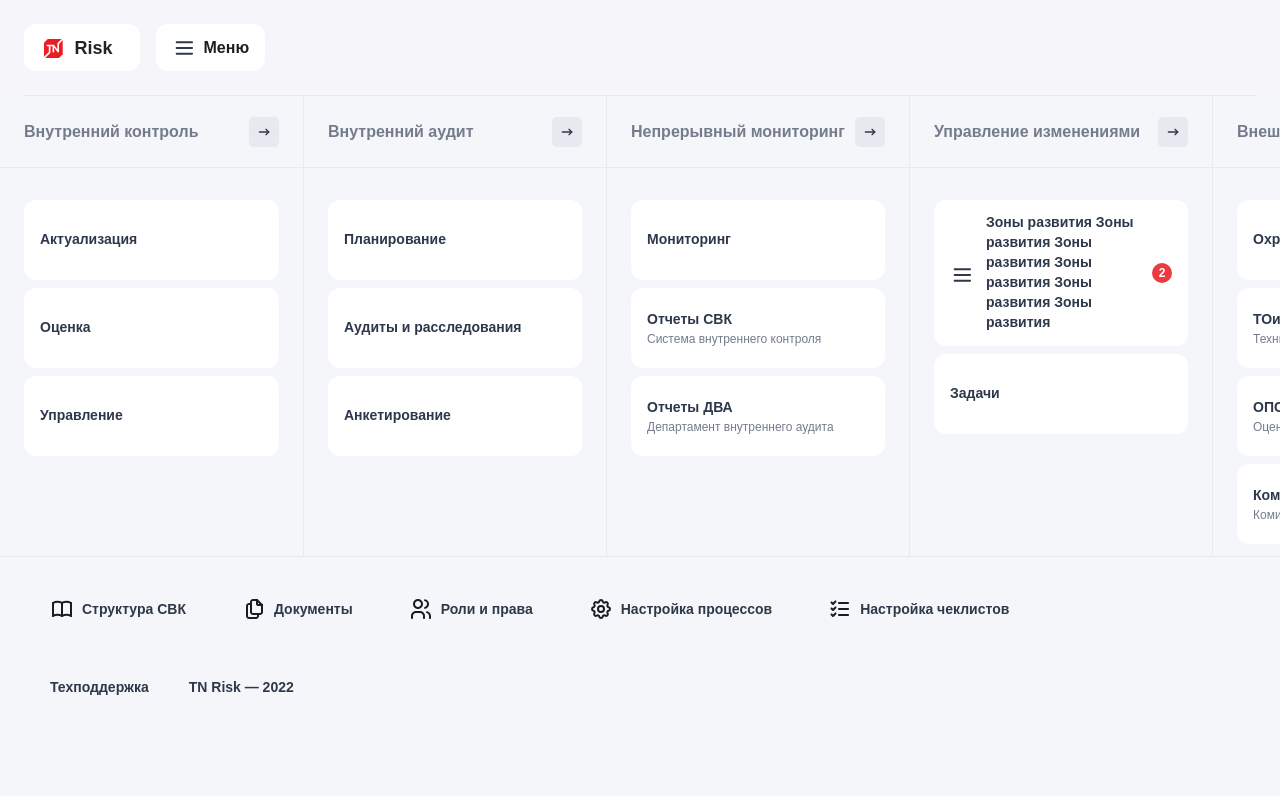
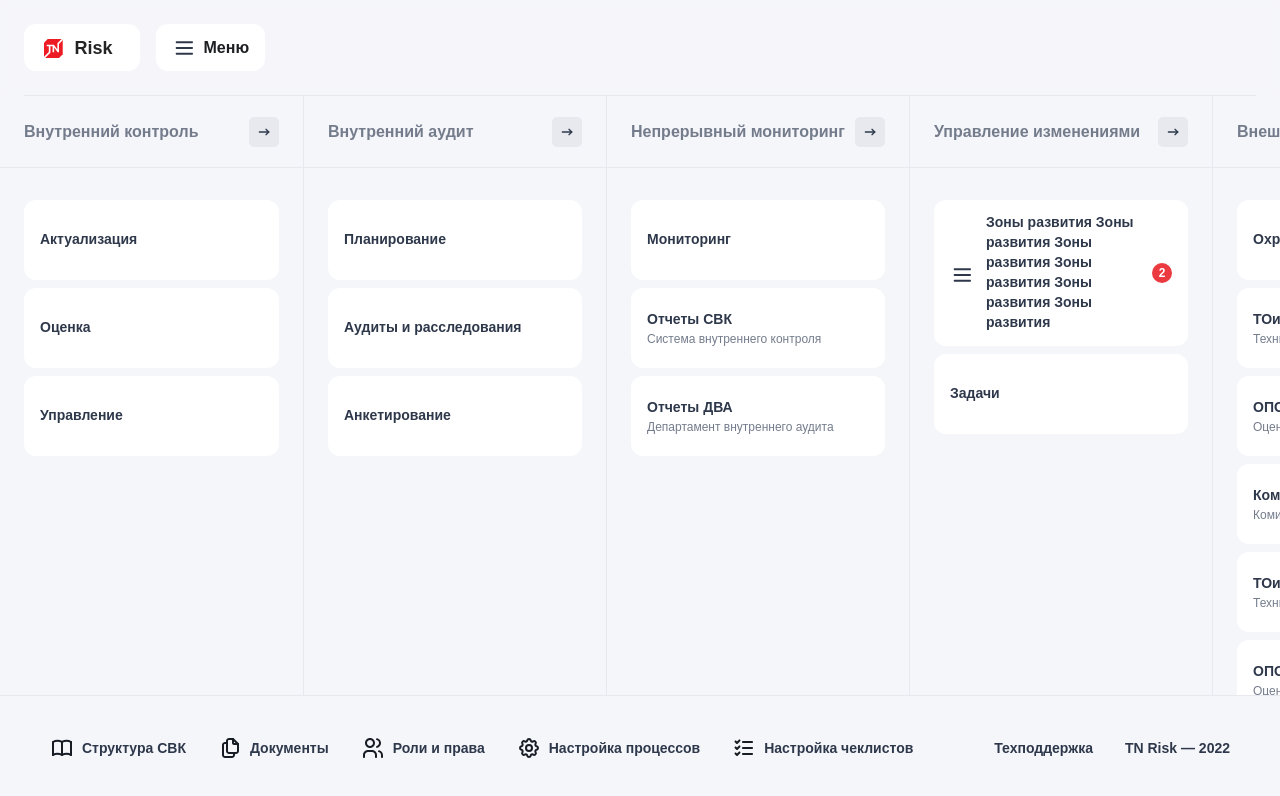
Before and after one commit to DenisKamchatov/TNRisk, a Vue app: page / in a window 1280 px wide. Shown: the top 796 px of the page. Built offline with nearby package versions, Linux system fonts and the light colour scheme.

Commit message:
Add adaptive

```diff
--- a/src/components/Header.vue
+++ b/src/components/Header.vue
@@ -32,7 +32,7 @@ const isOpenedMenu = ref<boolean>(false)
 
 <style lang="scss">
 .header__cap {
-  position: sticky;
+  position: fixed;
   top: 0;
   left: 0;
   z-index: 90;
@@ -44,7 +44,7 @@ const isOpenedMenu = ref<boolean>(false)
   backdrop-filter: blur(5px);
 }
 .header {
-  position: sticky;
+  position: fixed;
   top: 0;
   left: 0;
   z-index: 100;
@@ -133,14 +133,40 @@ const isOpenedMenu = ref<boolean>(false)
   width: -webkit-fill-available;
   margin: 0 0;
   padding: 0 0;
+  max-height: 90vh;
+  overflow-y: scroll;
 
   background-color: #fff;
   box-shadow: 0px 2px 8px 0px rgba(46, 56, 75, 0.08), 0px 0px 1px 0px rgba(46, 56, 75, 0.24), 0px 6px 58px 0px rgba(121, 145, 173, 0.19);
 
   border-radius: 24px;
-  overflow: hidden;
 
   backdrop-filter: none;
+
+  &::-webkit-scrollbar {
+    transform: translateX(40px);
+    width: 18px;
+    height: 18px;
+  }
+
+  &::-webkit-scrollbar-track {
+    background: #fff;
+  }
+
+  &::-webkit-scrollbar-thumb {
+    background-color: #d6dee1;
+    border-radius: 20px;
+    border: 6px solid transparent;
+    background-clip: content-box;
+  }
+
+  &::-webkit-scrollbar-thumb:hover {
+    background-color: #a8bbbf;
+  }
+
+  &::-webkit-scrollbar-corner {
+    background: none;
+  }
 
   .header__top {
     padding: 24px 32px;
--- a/src/layouts/homepage-layout.vue
+++ b/src/layouts/homepage-layout.vue
@@ -1,18 +1,27 @@
-<script setup lang="ts">
-
-</script>
+<script setup lang="ts"></script>
 
 <template>
-    <div class="homepage-layout">
-        <div class="homepage-layout__main">
-            <slot></slot>
-        </div>
-        <div class="homepage-layout__footer">
-            <slot name="footer"></slot>
-        </div>
+  <div class="homepage-layout">
+    <!-- <div class="homepage-layout__main"> -->
+      <slot></slot>
+    <!-- </div> -->
+    <div class="homepage-layout__footer">
+      <slot name="footer"></slot>
     </div>
+  </div>
 </template>
 
 <style lang="scss">
+.homepage-layout {
+  display: flex;
+  flex-direction: column;
+  justify-content: space-between;
+  height: 100%;
+  padding: 96px 0 0 0;
 
+}
+
+.homepage-layout__footer {
+  flex-grow: 0;
+}
 </style>
--- a/src/views/main/Main.vue
+++ b/src/views/main/Main.vue
@@ -17,4 +17,7 @@ import homepageLayout from "@/layouts/homepage-layout.vue";
 </template>
 
 <style lang="scss">
+.main {
+  height: 100vh;
+}
 </style>
--- a/src/views/main/components/MainFooter.vue
+++ b/src/views/main/components/MainFooter.vue
@@ -17,7 +17,6 @@ interface IFooterItems {
   to: string;
 }
 
-// TODO: Спросить про то, откуда будут браться элемены футера
 const items: IFooterItems[] = [
   {
     title: "Структура СВК",
@@ -83,6 +82,7 @@ const items: IFooterItems[] = [
   .main-footer__left-bar {
     display: flex;
     align-items: center;
+    flex-wrap: wrap;
     gap: 56px;
   }
 
@@ -94,12 +94,14 @@ const items: IFooterItems[] = [
 
     cursor: pointer;
   }
+
   .main-footer__item-text {
     margin: 0 0 0 8px;
 
     font-size: 14px;
     font-weight: 600;
     line-height: 20px;
+    white-space: nowrap;
 
     color: #2e384b;
   }
@@ -109,7 +111,7 @@ const items: IFooterItems[] = [
     align-items: center;
     gap: 40px;
 
-    color: #2E384B;
+    color: #2e384b;
     font-family: "Proxima Nova";
     font-size: 14px;
     font-weight: 600;
@@ -118,7 +120,19 @@ const items: IFooterItems[] = [
 }
 
 .main-footer--big {
-    background: none;
+  background: none;
+}
 
+@media (max-width: 1400px) {
+  .main-footer {
+    gap: 32px;
+
+    .main-footer__left-bar {
+      gap: 32px;
+    }
+    .main-footer__right-bar {
+      gap: 32px;
+    }
+  }
 }
 </style>
--- a/src/views/main/components/mainNav/MainNav.vue
+++ b/src/views/main/components/mainNav/MainNav.vue
@@ -165,6 +165,70 @@ const menu: IMenucColumnData[] = [
         // icon: '',
         // badge: '',
       },
+      {
+        title: "ТОиР",
+        subtitle: "Техническое обслуживание и ремонт",
+        // href: '',
+        // to: '',
+        // icon: '',
+        // badge: '',
+      },
+      {
+        title: "ОПС",
+        subtitle: "Оценка производственной системы",
+        // href: '',
+        // to: '',
+        // icon: '',
+        // badge: '',
+      },
+      {
+        title: "Комитет ВК",
+        subtitle: "Комитет внутреннего контроля",
+        // href: '',
+        // to: '',
+        // icon: '',
+        // badge: '',
+      },
+      {
+        title: "ОПС",
+        subtitle: "Оценка производственной системы",
+        // href: '',
+        // to: '',
+        // icon: '',
+        // badge: '',
+      },
+      {
+        title: "Комитет ВК",
+        subtitle: "Комитет внутреннего контроля",
+        // href: '',
+        // to: '',
+        // icon: '',
+        // badge: '',
+      },
+      {
+        title: "ТОиР",
+        subtitle: "Техническое обслуживание и ремонт",
+        // href: '',
+        // to: '',
+        // icon: '',
+        // badge: '',
+      },
+      {
+        title: "ОПС",
+        subtitle: "Оценка производственной системы",
+        // href: '',
+        // to: '',
+        // icon: '',
+        // badge: '',
+      },
+      {
+        title: "Комитет ВК",
+        subtitle: "Комитет внутреннего контроля",
+        // href: '',
+        // to: '',
+        // icon: '',
+        // badge: '',
+      },
     ],
   },
 ];
@@ -189,14 +253,17 @@ const menu: IMenucColumnData[] = [
   grid-auto-flow: column;
   overflow: scroll;
 
+  height: 100%;
+
   background-color: #fff;
 
   &::-webkit-scrollbar {
-    width: 20px;
+    width: 18px;
+    height: 18px;
   }
 
   &::-webkit-scrollbar-track {
-    background-color: transparent;
+    background: none;
   }
 
   &::-webkit-scrollbar-thumb {
@@ -209,6 +276,10 @@ const menu: IMenucColumnData[] = [
   &::-webkit-scrollbar-thumb:hover {
     background-color: #a8bbbf;
   }
+
+  &::-webkit-scrollbar-corner {
+    background: none;
+  }
 }
 
 .main-nav--big {
```
